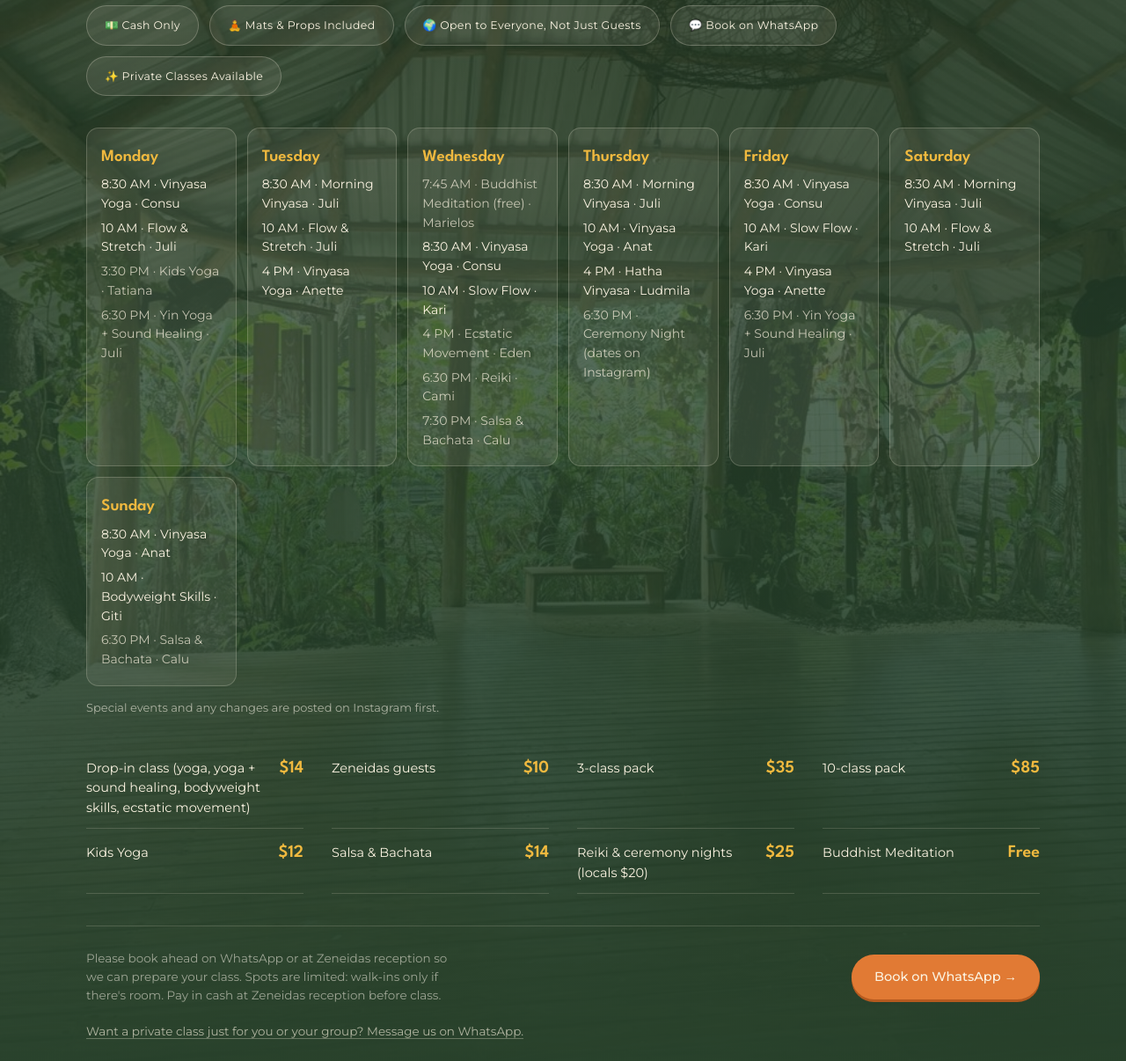
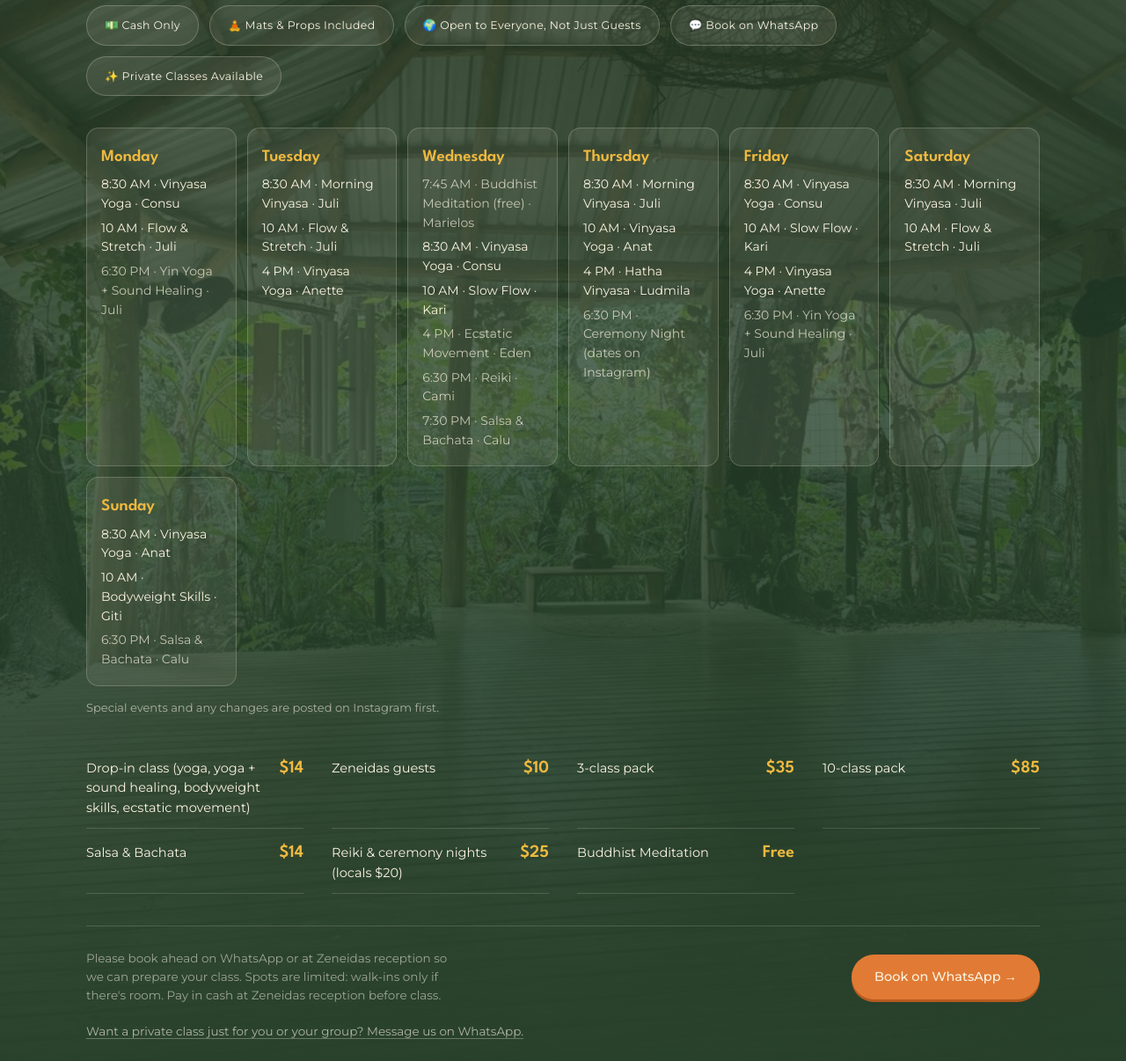
Before and after one commit to SUPAVENTURA/al-deck, a plain HTML site: page index.html in a window 1280 px wide. Shown: the part 4872-6078 px from the top of the page at 88% size. Drawn offline with Linux system fonts and the light colour scheme.

Commit message:
Sacar Kids Yoga (ya no se da)
Co-Authored-By: Claude Opus 5.5 <noreply@anthropic.com>
Claude-Session: https://claude.ai/code/session_01NhEmESL26A6VzTW1N1YYwJ

```diff
--- a/index.html
+++ b/index.html
@@ -225,7 +225,7 @@
     </div>
 
     <div class="week-grid">
-      <div class="week-day"><span class="week-name" data-en="Monday" data-es="Lunes">Monday</span><span class="week-class">8:30 AM · Vinyasa Yoga · Consu</span><span class="week-class">10 AM · Flow &amp; Stretch · Juli</span><span class="week-class week-extra">3:30 PM · Kids Yoga · Tatiana</span><span class="week-class week-extra">6:30 PM · Yin Yoga + Sound Healing · Juli</span></div>
+      <div class="week-day"><span class="week-name" data-en="Monday" data-es="Lunes">Monday</span><span class="week-class">8:30 AM · Vinyasa Yoga · Consu</span><span class="week-class">10 AM · Flow &amp; Stretch · Juli</span><span class="week-class week-extra">6:30 PM · Yin Yoga + Sound Healing · Juli</span></div>
       <div class="week-day"><span class="week-name" data-en="Tuesday" data-es="Martes">Tuesday</span><span class="week-class">8:30 AM · Morning Vinyasa · Juli</span><span class="week-class">10 AM · Flow &amp; Stretch · Juli</span><span class="week-class">4 PM · Vinyasa Yoga · Anette</span></div>
       <div class="week-day"><span class="week-name" data-en="Wednesday" data-es="Miércoles">Wednesday</span><span class="week-class week-extra" data-en="7:45 AM · Buddhist Meditation (free) · Marielos" data-es="7:45 AM · Meditación budista (gratis) · Marielos">7:45 AM · Buddhist Meditation (free) · Marielos</span><span class="week-class">8:30 AM · Vinyasa Yoga · Consu</span><span class="week-class">10 AM · Slow Flow · Kari</span><span class="week-class week-extra">4 PM · Ecstatic Movement · Eden</span><span class="week-class week-extra">6:30 PM · Reiki · Cami</span><span class="week-class week-extra">7:30 PM · Salsa &amp; Bachata · Calu</span></div>
       <div class="week-day"><span class="week-name" data-en="Thursday" data-es="Jueves">Thursday</span><span class="week-class">8:30 AM · Morning Vinyasa · Juli</span><span class="week-class">10 AM · Vinyasa Yoga · Anat</span><span class="week-class">4 PM · Hatha Vinyasa · Ludmila</span><span class="week-class week-extra" data-en="6:30 PM · Ceremony Night (dates on Instagram)" data-es="6:30 PM · Noche de ceremonia (fechas en Instagram)">6:30 PM · Ceremony Night (dates on Instagram)</span></div>
@@ -239,7 +239,6 @@
       <div class="price-item"><span data-en="Zeneidas guests" data-es="Huéspedes de Zeneidas">Zeneidas guests</span><strong>$10</strong></div>
       <div class="price-item"><span data-en="3-class pack" data-es="Pack 3 clases">3-class pack</span><strong>$35</strong></div>
       <div class="price-item"><span data-en="10-class pack" data-es="Pack 10 clases">10-class pack</span><strong>$85</strong></div>
-      <div class="price-item"><span data-en="Kids Yoga" data-es="Kids Yoga">Kids Yoga</span><strong>$12</strong></div>
       <div class="price-item"><span data-en="Salsa &amp; Bachata" data-es="Salsa &amp; Bachata">Salsa &amp; Bachata</span><strong>$14</strong></div>
       <div class="price-item"><span data-en="Reiki &amp; ceremony nights (locals $20)" data-es="Reiki y noches de ceremonia (locales $20)">Reiki &amp; ceremony nights (locals $20)</span><strong>$25</strong></div>
       <div class="price-item"><span data-en="Buddhist Meditation" data-es="Meditación budista">Buddhist Meditation</span><strong data-en="Free" data-es="Gratis">Free</strong></div>
```
